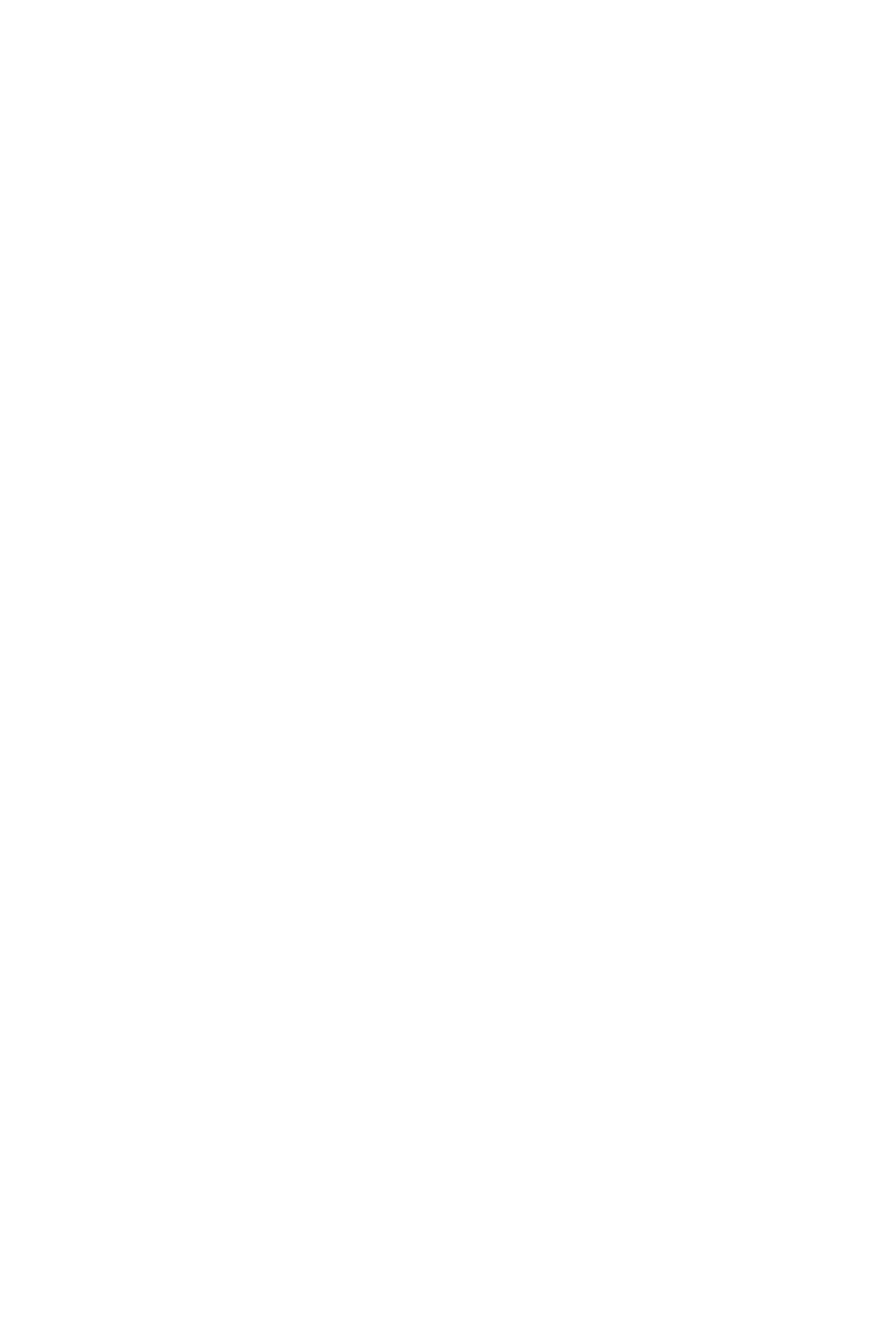
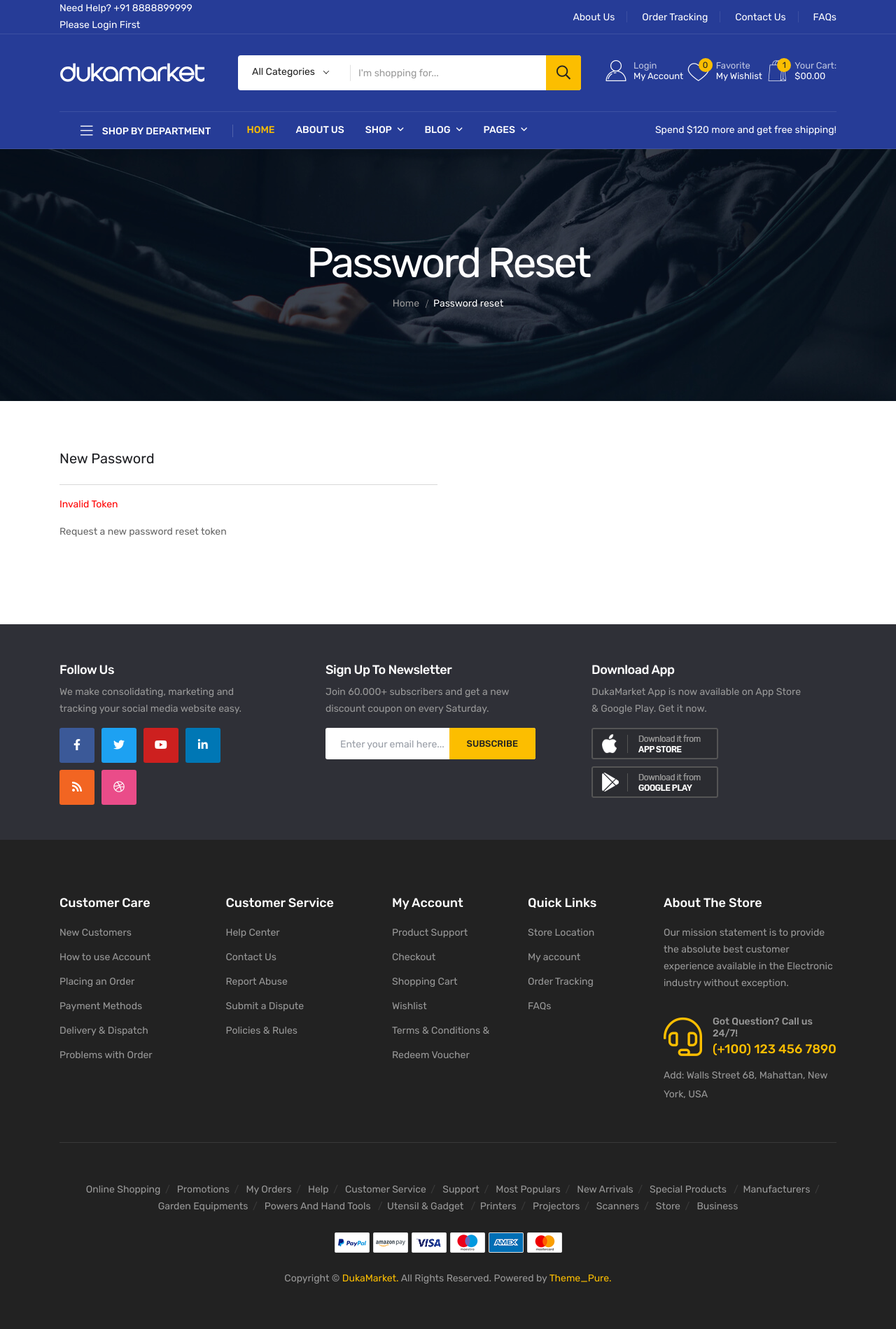
Before and after one commit to krunalmaru/ecommerced, a Django app: page /accounts/reset/1/1/ in a window 1280 px wide. Before the commit the page is empty. Shown: the whole page at 70% size. Before the commit the page ends 800 px from the top, so only its background shows below. Run offline with Django 4.2, Linux system fonts and the light colour scheme; some libraries are stand-ins or nearby versions; some web fonts are replaced.

Commit message:
password change using email

```diff
--- a/Ecommerce/Ecommerce/settings.py
+++ b/Ecommerce/Ecommerce/settings.py
@@ -191,5 +191,5 @@ LOGOUT_REDIRECT_URL = 'home'
 EMAIL_USE_TLS = True
 EMAIL_HOST ='smtp.gmail.com'
 EMAIL_PORT =587
-EMAIL_HOST_USER ='Enter Your EmailId'
-EMAIL_HOST_PASSWORD = 'Enter Your Password'
+EMAIL_HOST_USER ='krunallm11@gmail.com'
+EMAIL_HOST_PASSWORD = 'ncvvoszbbdjslnlb'
--- a/Ecommerce/templates/registration/login.html
+++ b/Ecommerce/templates/registration/login.html
@@ -71,7 +71,7 @@
                                    <label for="remember">Remember me</label>
                                 </span>
                                 <span class="forgot-login f-right">
-                                   <a href="#">Lost your password?</a>
+                                   <a href="{% url 'password_reset' %}">Lost your password?</a>
                                 </span>
                             </div>
                             <button type="submit" class="tp-in-btn w-100">log in</a>
--- a/Ecommerce/templates/registration/password_reset_confirm.html
+++ b/Ecommerce/templates/registration/password_reset_confirm.html
@@ -0,0 +1,119 @@
+{% extends 'base.html' %}
+{% block main %}
+{% load static %}
+<!-- page-banner-area-start -->
+        <div class="page-banner-area page-banner-height-2" data-background="{% static 'img/banner/page-banner-4.jpg' %}">
+            <div class="container">
+                <div class="row">
+                    <div class="col-xl-12">
+                        <div class="page-banner-content text-center">
+                            <h4 class="breadcrumb-title">Password Reset</h4>
+                            <div class="breadcrumb-two">
+                                <nav>
+                                   <nav class="breadcrumb-trail breadcrumbs">
+                                      <ul class="breadcrumb-menu">
+                                         <li class="breadcrumb-trail">
+                                            <a href="{% url 'home' %}"><span>Home</span></a>
+                                         </li>
+                                         <li class="trail-item">
+                                            <span>Password reset</span>
+                                         </li>
+                                      </ul>
+                                   </nav>
+                                </nav>
+                            </div>
+                        </div>
+                    </div>
+                </div>
+            </div>
+        </div>
+        <!-- page-banner-area-end -->
+
+        <!-- account-area-start -->
+        <div class="account-area mt-70 mb-70">
+            <div class="container">
+
+                <div class="row">
+                    <div class="col-lg-6">
+                        <div class="basic-login mb-50">
+                            <h5 class="display-4">New Password</h5>
+                            <hr>
+                            {% if validlink %}
+                            <form method="post">
+                            {% csrf_token %}
+                            {% for field in form %}
+                            {{ field.errors }}
+                            <label>{{field.label_tag}}</label>
+                            <p>{{ field }}</p>
+                            {% endfor %}
+
+                             <button type="submit" class="tp-in-btn w-100">save</button>
+                            </form>
+                            {% else %}
+                            <p style="color:red">Invalid Token</p>
+                         <p>
+                             <a href="{% url 'password_reset' %}">
+                                 Request a new password reset token
+                             </a>
+                         </p>
+                            {%  endif %}
+                        </div>
+                    </div>
+
+                </div>
+            </div>
+        </div>
+        <!-- account-area-end -->
+
+        <!-- cta-area-start -->
+        <section class="cta-area d-ldark-bg pt-55 pb-10">
+            <div class="container">
+                <div class="row">
+                    <div class="col-lg-4 col-md-6">
+                        <div class="cta-item cta-item-d mb-30">
+                            <h5 class="cta-title">Follow Us</h5>
+                            <p>We make consolidating, marketing and tracking your social media website easy.</p>
+                            <div class="cta-social">
+                                <div class="social-icon">
+                                    <a href="#" class="facebook"><i class="fab fa-facebook-f"></i></a>
+                                    <a href="#" class="twitter"><i class="fab fa-twitter"></i></a>
+                                    <a href="#" class="youtube"><i class="fab fa-youtube"></i></a>
+                                    <a href="#" class="linkedin"><i class="fab fa-linkedin-in"></i></a>
+                                    <a href="#" class="rss"><i class="fas fa-rss"></i></a>
+                                    <a href="#" class="dribbble"><i class="fab fa-dribbble"></i></a>
+                                </div>
+                            </div>
+                        </div>
+                    </div>
+                    <div class="col-lg-4 col-md-6">
+                        <div class="cta-item mb-30">
+                            <h5 class="cta-title">Sign Up To Newsletter</h5>
+                            <p>Join 60.000+ subscribers and get a new discount coupon  on every Saturday.</p>
+                            <div class="subscribe__form">
+                                <form action="#">
+                                    <input type="email" placeholder="Enter your email here...">
+                                    <button>subscribe</button>
+                                </form>
+                            </div>
+                        </div>
+                    </div>
+                    <div class="col-lg-4 col-md-6">
+                        <div class="cta-item mb-30">
+                            <h5 class="cta-title">Download App</h5>
+                            <p>DukaMarket App is now available on App Store & Google Play. Get it now.</p>
+                            <div class="cta-apps">
+                                <div class="apps-store">
+                                    <a href="#"><img src="{% static 'img/brand/app_ios.png' %}" alt=""></a>
+                                    <a href="#"><img src="{% static 'img/brand/app_android.png' %}" alt=""></a>
+                                </div>
+                            </div>
+                        </div>
+                    </div>
+                </div>
+            </div>
+
+        </section>
+        <!-- cta-area-end -->
+
+
+{% endblock %}
```
Also changed, not shown: Ecommerce/templates/registration/password_reset_complete.html (+14 -0 lines), Ecommerce/templates/registration/password_reset_done.html (+14 -0 lines), Ecommerce/templates/registration/password_reset_form.html (+110 -0 lines), Ecommerce/db.sqlite3.
